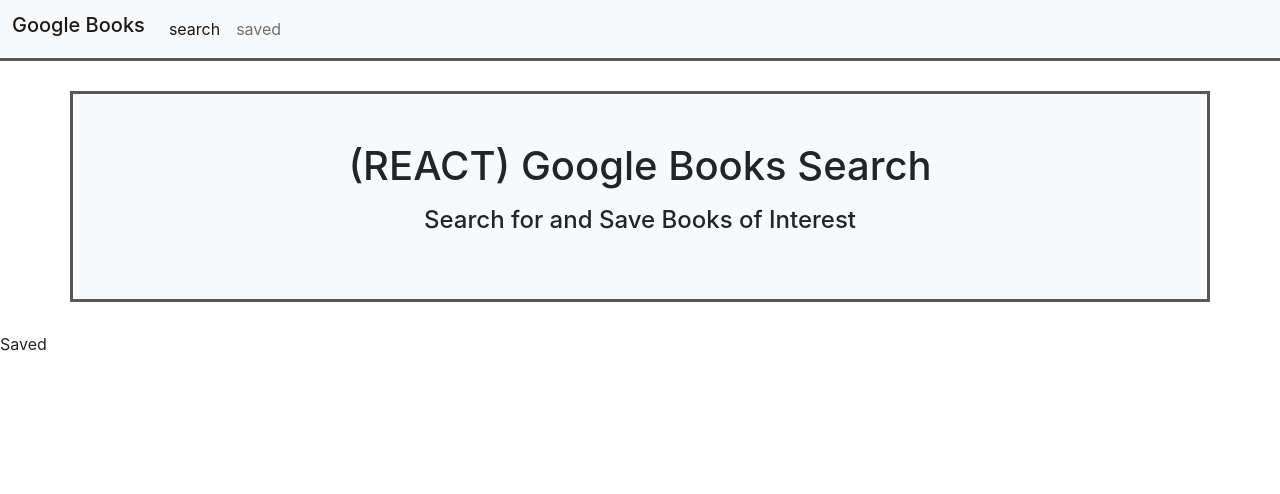
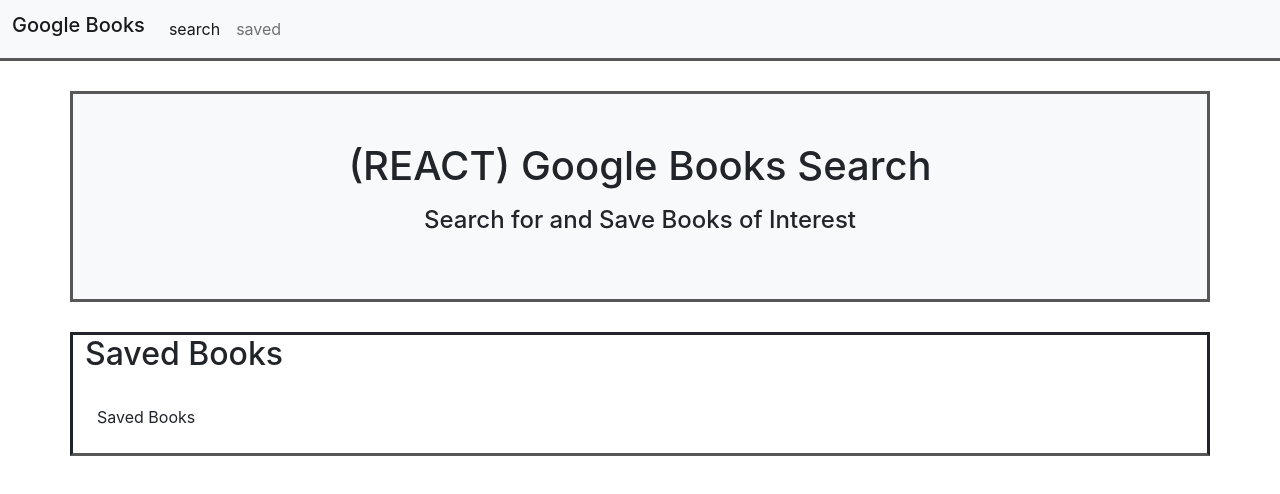
Before and after one commit to Rconat/google-books-search, a React (Create React App) app in the folder client/: page /saved in a window 1280 px wide. Shown: the top 494 px of the page. Built offline with nearby package versions, Linux system fonts and the light colour scheme.

Commit message:
saved page updated with SavedBooks component

```diff
--- /dev/null
+++ b/client/src/components/savedBooks.js
@@ -0,0 +1,17 @@
+import React from 'react'
+
+// importing styles
+import '../css/savedBooks.css'
+
+const SavedBooks = () => (
+    <div className="saved-books-container container">
+        <h2>Saved Books</h2>
+        <br/>
+        <div className="saved-books-results container">
+            Saved Books
+        </div>
+        <br />
+    </div>
+)
+
+export default SavedBooks
--- /dev/null
+++ b/client/src/css/savedBooks.css
@@ -0,0 +1,6 @@
+.saved-books-container {
+    margin-top: 30px;
+    border-style: solid;
+    border-bottom-width: medium;
+    border-bottom-color: rgb(87, 87, 87);
+}
--- a/client/src/pages/saved.js
+++ b/client/src/pages/saved.js
@@ -1,7 +1,12 @@
 import React from 'react'
 
+// importing components
+import SavedBooks from '../components/savedBooks'
+
 const Saved = () => (
-    <div>Saved</div>
+    <>
+        <SavedBooks />
+    </>
 )
 
 export default Saved
```
